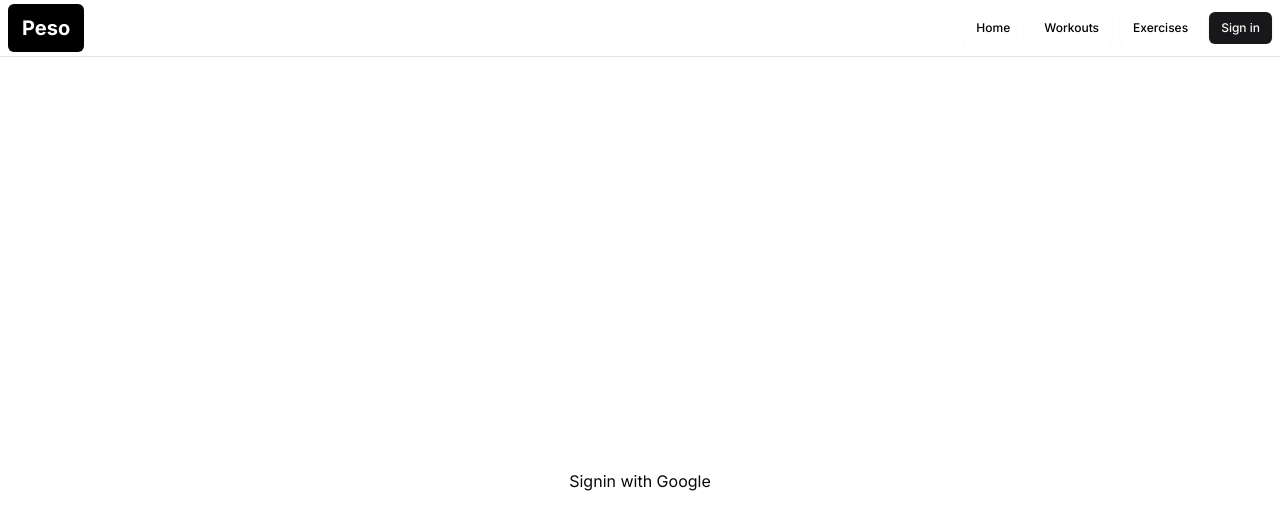
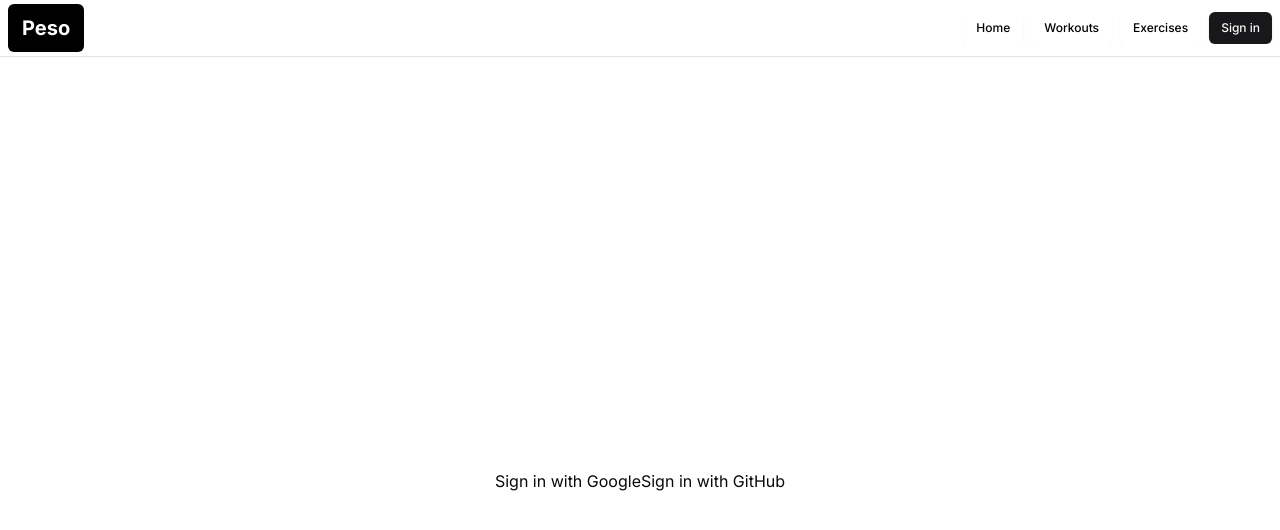
Before and after one commit to troclaux/peso, a Next.js app: page /auth/signin in a window 1280 px wide. Shown: the top 530 px of the page. Built offline with nearby package versions, Linux system fonts and the light colour scheme; no server answers.

Commit message:
feat: add github oauth provider

```diff
--- a/src/auth.ts
+++ b/src/auth.ts
@@ -1,5 +1,6 @@
 import NextAuth from "next-auth";
 import Google from "next-auth/providers/google";
+import GitHub from "next-auth/providers/github";
 import PostgresAdapter from "@auth/pg-adapter";
 import { Pool } from "pg";
 
@@ -15,5 +16,5 @@ export const pool = new Pool({
 
 export const { handlers, auth, signIn, signOut } = NextAuth({
   adapter: PostgresAdapter(pool),
-  providers: [Google],
+  providers: [Google, GitHub],
 });
--- a/src/components/auth/signin-button.tsx
+++ b/src/components/auth/signin-button.tsx
@@ -1,14 +1,15 @@
-import { signIn } from "@/auth"
+import { signIn } from "next-auth/react";
 
 export default function SignIn() {
   return (
-    <form
-      action={async () => {
-        "use server"
-        await signIn("google", { redirectTo: "/" })
-      }}
-    >
-      <button type="submit">Signin with Google</button>
-    </form>
-  )
+    <div className="auth-options">
+      <button onClick={() => signIn("google", { redirectTo: "/" })}>
+        Sign in with Google
+      </button>
+
+      <button onClick={() => signIn("github", { redirectTo: "/" })}>
+        Sign in with GitHub
+      </button>
+    </div>
+  );
 }
```
